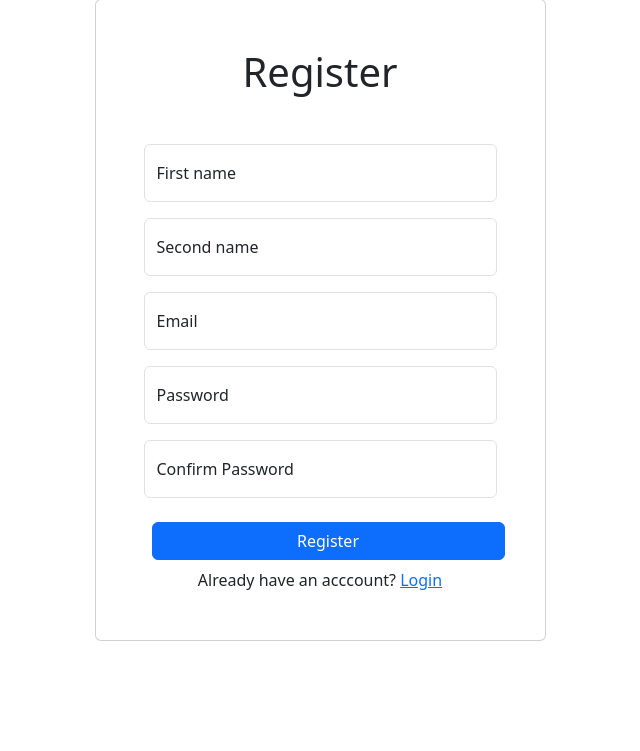
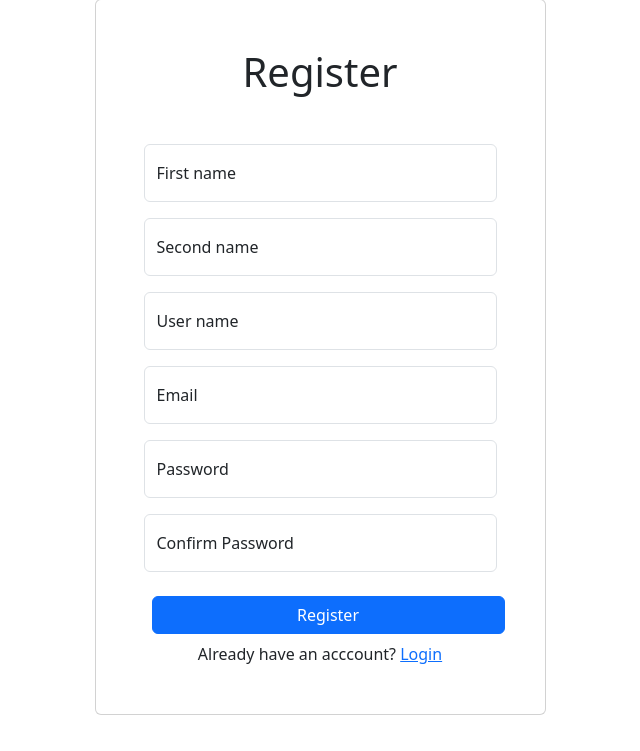
Before and after one commit to mudabeer/meditrack, a Flask app: page /register in a window 1280 px wide. Shown: the part 49-800 px from the top of the page, without its empty margins (320-960 px from the left). Run offline with Flask 3, Linux system fonts and the light colour scheme.

Commit message:
added home page, mysql database(created a database named meditrack and table users) and feature where your can login and register

```diff
--- a/app.py
+++ b/app.py
@@ -1,9 +1,35 @@
-from flask import Flask,render_template,request, redirect
+from flask import Flask,render_template,request, redirect, session,url_for
+import mysql.connector
+import re
+from werkzeug.security import generate_password_hash, check_password_hash
+from functools import wraps
 
 app = Flask(__name__)
+app.secret_key = "worldDomination@12"
+
+def login_required(f):
+    @wraps(f)
+    def decorated_function(*args, **kwargs):
+        if "user_id" not in session:
+            return redirect(url_for("login"))
+        return f(*args, **kwargs)
+    return decorated_function
 
 # configuration
+conn = mysql.connector.connect(
+    host="localhost",
+    user="root",
+    password="Mudabeer@2006",
+    database="meditrack"
+)
 
+cursor = conn.cursor(dictionary=True)
+
+
+@app.route("/home")
+@login_required
+def home():
+    return render_template("home.html",show_navbar=True,show_footer=True)
 
 @app.route("/")
 def index():
@@ -11,12 +37,74 @@ def index():
 
 @app.route("/login", methods=["GET","POST"])
 def login():
-    if request.method == "GET":
+    if request.method == "POST":
+        userName = request.form.get("username")
+        if not userName:
+            return render_template("login.html",message="Invalid username",alert=True)
+
+        password = request.form.get("password")
+        if not password:
+            return render_template("login.html",message="Invalid password",alert=True)
+
+        cursor.execute("SELECT * FROM users WHERE user_name = %s",(userName,))
+        user = cursor.fetchall()
+        if len(user) != 1 or not check_password_hash(user[0]["password_hash"],password):
+            return render_template("login.html",message="Invalid user or password",alert=True)
+        else:
+            session["user_id"] = user[0]
+            return redirect("/home")
+    else:
         return render_template("login.html",show_navbar=False,show_footer=False)
 
 @app.route("/register", methods=["GET", "POST"])
 def register():
-    if request.method == "GET":
+    if request.method == "POST":
+
+        firstName = request.form.get("first_name")
+        if not firstName:
+            return render_template("register.html",message="Invalid first name",alert=True)
+
+        secondName = request.form.get("second-name")
+        if not secondName:
+            return render_template("register.html",message="Invalid second name",alert=True)
+        full_name = firstName + " " + secondName
+
+        user_name = request.form.get("user_name")
+        if not user_name:
+            return render_template("register.html",message="Invalid user name",alert=True)
+
+        email = request.form.get("email")
+        emailPattern = r"^[a-zA-Z0-9._%+-]+@[a-zA-Z0-9.-]+\.[a-zA-Z]{2,}$"
+        if not email or not re.match(emailPattern, email):
+            return render_template("register.html",message="Invalid email",alert=True)
+
+        password = request.form.get("password")
+        confirmPassword = request.form.get("confirm-password")
+        passwordPattern = r"^(?=.*[a-z])(?=.*[A-Z])(?=.*\d)(?=.*[@$!%*?&]).{8,}$"
+        if not password or not confirmPassword:
+            return render_template("register.html",message="Invalid password",alert=True)
+        elif(password != confirmPassword):
+            return render_template("register.html",message="password don't match",alert=True)
+        elif(not re.match(passwordPattern,password)):
+            return render_template("register.html",message="weak password",alert=True)
+        else:
+            print("password confirmed")
+
+        cursor.execute("SELECT * FROM users WHERE user_name = %s OR email = %s",(user_name,email))
+        user = cursor.fetchall()
+        if not len(user) == 0:
+            return render_template("register.html",message="username already exist",alert=True)
+
+        password_hash = generate_password_hash(password)
+
+        sql = "INSERT INTO users (email,user_name,full_name,password_hash) VALUES (%s, %s, %s, %s)"
+        values = (email, user_name, full_name, password_hash)
+
+        cursor.execute(sql, values)
+
+        conn.commit()
+        return redirect("/login")
+    else:
         return render_template("register.html",show_navbar=False,show_footer=False)
 
 
--- a/templates/register.html
+++ b/templates/register.html
@@ -9,13 +9,17 @@
                     <div class="headbox">
                         <h1 class="title mb-5">Register</h1>
                     </div>
-
+                    {% if alert %}
+                    <div class="alert alert-danger" role="alert">
+                        {{ message }}
+                    </div>
+                    {% endif %}
                     <form action="/register" method="post">
                         <div class="row row-gap-3">
                             <div class="col col-12">
                                 <div class="input-group">
                                     <div class="form-floating">
-                                        <input type="text" id="First-name" class="form-control" required placeholder="First name here">
+                                        <input type="text" name="first_name" class="form-control" required placeholder="First name here">
                                         <label for="First-name">First name</label>
                                     </div>
                                 </div>
@@ -24,7 +28,7 @@
                             <div class="col col-12">
                                 <div class="input-group">
                                     <div class="form-floating">
-                                        <input type="text" id="Second-name" class="form-control" required placeholder="Second name here">
+                                        <input type="text" name="second-name" class="form-control" required placeholder="Second name here">
                                         <label for="Second-name">Second name</label>
                                     </div>
                                 </div>
@@ -34,7 +38,17 @@
                                 <div class="input-group">
 
                                     <div class="form-floating">
-                                        <input type="email" id="email" class="form-control" required placeholder="email here">
+                                        <input type="text" name="user_name" class="form-control" required placeholder="user_name here">
+                                        <label for="user_name">User name</label>
+                                    </div>
+                                </div>
+                            </div>
+
+                            <div class="col col-12">
+                                <div class="input-group">
+
+                                    <div class="form-floating">
+                                        <input type="email" name="email" class="form-control" required placeholder="email here">
                                         <label for="email">Email</label>
                                         <div class="invalid-feedback">invalid email</div>
                                         <div class="valid-feedback">correct email</div>
@@ -47,7 +61,7 @@
                                 <div class="input-group">
 
                                     <div class="form-floating">
-                                        <input type="password" id="password" class="form-control" required placeholder="password here">
+                                        <input type="password" name="password" class="form-control" required placeholder="password here">
                                         <label for="password">Password</label>
                                         <div class="invalid-feedback">invalid password</div>
                                         <div class="valid-feedback">correct password</div>
@@ -59,7 +73,7 @@
                                 <div class="input-group">
 
                                     <div class="form-floating">
-                                        <input type="password" id="confirm-password" class="form-control" required placeholder="confirm password here">
+                                        <input type="password" name="confirm-password" class="form-control" required placeholder="confirm password here">
                                         <label for="confirm-password">Confirm Password</label>
                                         <div class="invalid-feedback">invalid password</div>
                                         <div class="valid-feedback">correct password</div>
```
Also changed, not shown: templates/home.html (added, +17 -0 lines), templates/login.html (+7 -3 lines).
